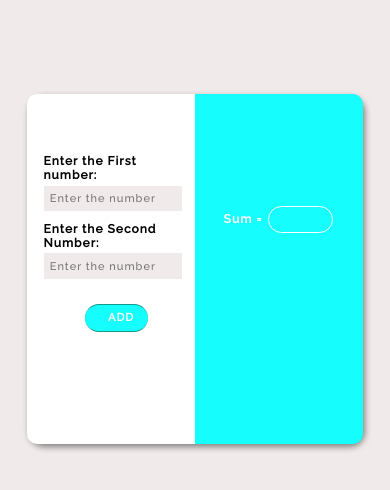
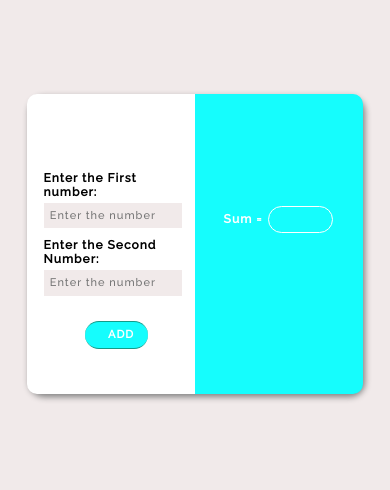
Before and after one commit to surekakannaian/add1, a plain HTML site: page index.html in a window 390 px wide. Drawn offline with Linux system fonts and the light colour scheme.

Commit message:
Update style.css

```diff
--- a/style.css
+++ b/style.css
@@ -76,7 +76,7 @@ input[type=button]{
     margin: 25% auto;
   }
   .cont{
-    margin: 30% 10%;
+    margin: 40% 10%;
     width: 75%;
   }
   .cont2{
@@ -88,9 +88,11 @@ input[type=button]{
     }
     .left{
         width: 60%;
+        height:300px;
     }
     .right{
         width: 60%;
+        height:300px;
     }
     input{
         font-size:11px;}
```
